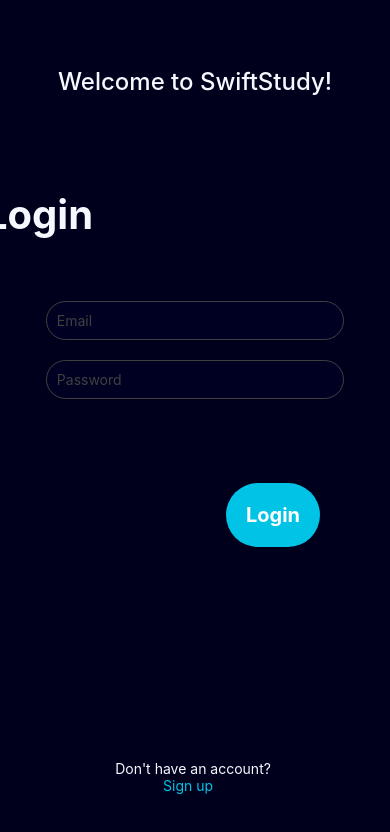
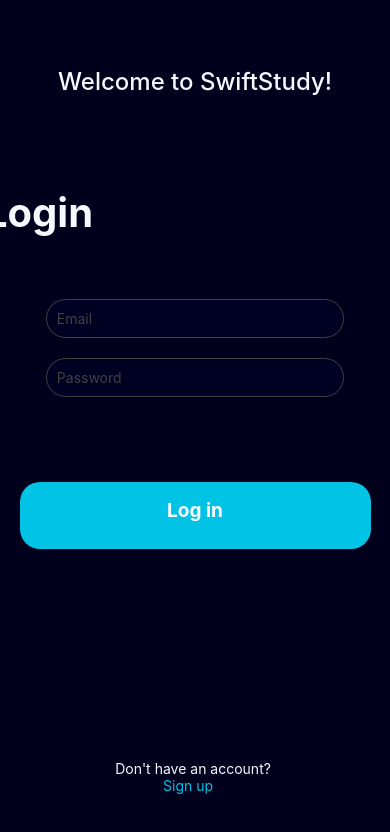
Before and after one commit to tolera1ed01/SwiftStudy, a React Native app: screen /LoginScreen in a window 390 px wide. Shown: the top 832 px of the page. Built offline with nearby package versions, Linux system fonts and the light colour scheme.

Commit message:
AddedDatabase

```diff
--- a/Screens/LoginScreen.js
+++ b/Screens/LoginScreen.js
@@ -30,7 +30,7 @@
         </View>
         <View style={styles.buttonContainer}>
           <TouchableOpacity style={[styles.button, {backgroundColor: colors.primary }]}>
-            <Text style={styles.buttonText}>Login</Text>
+            <Text style={styles.buttonText}>Log in</Text>
           </TouchableOpacity>
         </View>
         <View style={styles.signUpText}>
--- a/Screens/SignUpScreen.js
+++ b/Screens/SignUpScreen.js
@@ -3,8 +3,10 @@
 import styles from "../stylesheet";
 import AntDesign from '@expo/vector-icons/AntDesign';
 import { useNavigation, useTheme } from "@react-navigation/native";
-import { auth } from '../firebaseConfig';
-import { createUserWithEmailAndPassword } from 'firebase/auth';
+import { auth, db } from '../firebaseConfig';
+import { createUserWithEmailAndPassword, sendEmailVerification, updateProfile } from 'firebase/auth';
+import { doc, setDoc } from "firebase/firestore";
+
 
 export default function SignUpScreen() {
 
@@ -26,6 +28,15 @@
     try {
       await createUserWithEmailAndPassword(auth, email, password)
         Alert.alert("Signup Successful!", "Account created successfully.");
+      await updateProfile(auth.currentUser, {
+        displayName: username,
+      });
+      await sendEmailVerification(auth.currentUser)
+      await setDoc(doc(db, "users", auth.currentUser.uid), {
+        username: auth.currentUser.displayName || "",
+        email: auth.currentUser.email || "",
+      });
+      navigation.navigate("LoginScreen");
     } catch (error) {
       if (error.code === "auth/invalid-email") {
         Alert.alert(
--- a/firebaseConfig.js
+++ b/firebaseConfig.js
@@ -1,5 +1,6 @@
 // Import the functions you need from the SDKs you need
 import { initializeApp } from "firebase/app";
+import { getFirestore } from "firebase/firestore";
 import { getAuth } from "firebase/auth";
 // TODO: Add SDKs for Firebase products that you want to use
 // https://firebase.google.com/docs/web/setup#available-libraries
@@ -16,4 +17,7 @@
 
 // Initialize Firebase
 const app = initializeApp(firebaseConfig);
-export const auth = getAuth(app);
+const db = getFirestore(app);
+const auth = getAuth(app);
+
+export { auth, db };
--- a/stylesheet.js
+++ b/stylesheet.js
@@ -80,21 +80,19 @@
     alignItems: "center",
   },
   button: {
-    borderRadius: 50,
-    padding: 20,
-    width: "125",
-    height: "70",
-    textAlign: "center",
+    borderRadius: 20,
+    padding: 17,
+    width: windowWidth * 0.9,
+    height: windowHeight * 0.08,
   },
   buttonText: {
     color: '#fff',
     fontWeight: 'bold',
     textAlign: 'center',
-    fontSize: 20,
+    fontSize: 19,
   },
   buttonContainer: {
     position: "relative",
-    left: windowWidth * 0.2,
     bottom: windowHeight * 0.15,
   },
   signUpText: {
```
